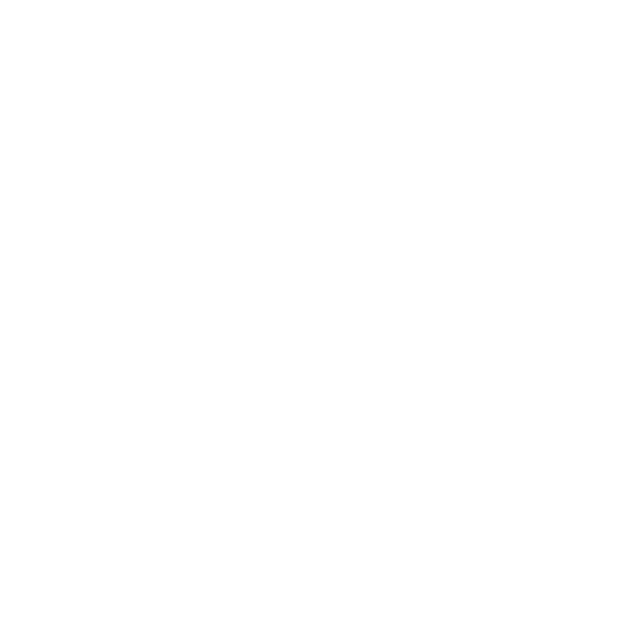
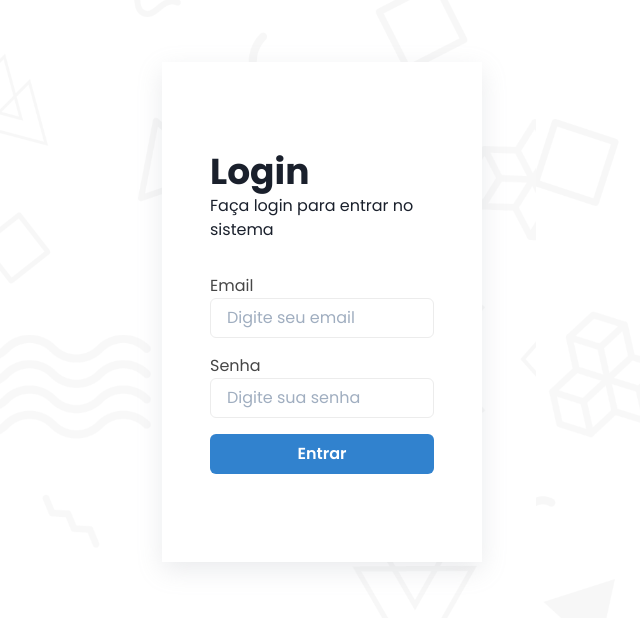
Before and after one commit to MATE85-Grupo4-20221/app-bdcp, a React (Create React App) app: page /entrar in a window 1280 px wide. Before the commit this address had no page. Shown: the part 200-818 px from the top of the page, without its empty margins (318-958 px from the left). Built offline with nearby package versions, Linux system fonts and the light colour scheme.

Commit message:
feat: added basic login form

```diff
--- a/src/components/Header/index.tsx
+++ b/src/components/Header/index.tsx
@@ -1,5 +1,6 @@
 import { Button, Heading, HStack } from '@chakra-ui/react'
 import React from 'react'
+import { Link } from 'react-router-dom'
 
 export interface HeaderProps {}
 
@@ -10,7 +11,9 @@
         Grupo 4
       </Heading>
 
-      <Button colorScheme='white'>Entrar</Button>
+      <Link to='/entrar'>
+        <Button colorScheme='white'>Entrar</Button>
+      </Link>
     </HStack>
   )
 }
--- /dev/null
+++ b/src/pages/LoginPage/index.tsx
@@ -0,0 +1,64 @@
+import React, { useState } from 'react'
+import { Input, Button, Heading } from '@chakra-ui/react'
+import './style.css'
+import { api } from 'services/api'
+
+async function login(email: string, password: string) {
+  const response = await api.post('/api/auth/login', { email, password })
+  console.log(response)
+}
+
+export const LoginPage: React.FC = () => {
+  const [email, setEmail] = useState('')
+  const [password, setPassword] = useState('')
+  const [loading, setLoanding] = useState(false)
+
+  const handleSubmit = async (e: React.FormEvent<HTMLFormElement>) => {
+    setLoanding(true)
+    e.preventDefault()
+    console.log({ email, password })
+    await login(email, password)
+    setLoanding(false)
+  }
+
+  return (
+    <section>
+      <div className='login-card'>
+        <div className='form-group'>
+          <div>
+            <Heading>Login</Heading>
+            <p>Faça login para entrar no sistema</p>
+          </div>
+          <form onSubmit={handleSubmit}>
+            <label htmlFor='email'>Email</label>
+            <Input
+              name='email'
+              type='email'
+              placeholder='Digite seu email'
+              size='md'
+              value={email}
+              onChange={e => setEmail(e.target.value)}
+            />
+            <label htmlFor='password'>Senha</label>
+            <Input
+              name='password'
+              type='password'
+              placeholder='Digite sua senha'
+              size='md'
+              value={password}
+              onChange={e => setPassword(e.target.value)}
+            />
+            <Button
+              disabled={loading}
+              isLoading={loading}
+              type='submit'
+              colorScheme='blue'
+            >
+              Entrar
+            </Button>
+          </form>
+        </div>
+      </div>
+    </section>
+  )
+}
--- /dev/null
+++ b/src/pages/LoginPage/style.css
@@ -0,0 +1,41 @@
+section {
+  width: 100vw;
+  height: 100%;
+  min-height: 1024px;
+  display: flex;
+  flex-direction: column;
+  justify-content: center;
+  align-items: center;
+  background-image: url('../../assets//images/background.svg');
+}
+
+.login-card {
+  display: flex;
+  width: 25vw;
+  min-height: 500px;
+  margin: auto;
+  justify-content: center;
+  align-items: center;
+  box-shadow: rgba(149, 157, 165, 0.2) 0px 8px 24px;
+  background-color: white;
+}
+
+.form-group {
+  display: flex;
+  flex-direction: column;
+  justify-content: center;
+  gap: 2rem;
+  margin: 3rem;
+}
+
+.form-group form input {
+  margin-bottom: 1rem;
+}
+
+label {
+  color: #464646;
+}
+
+.form-group form button {
+  width: 100%;
+}
--- a/src/routes.tsx
+++ b/src/routes.tsx
@@ -3,6 +3,7 @@
 
 import { Layout } from 'components/Layout'
 import { ComponentListPage, ComponentDetailsPage } from 'pages'
+import { LoginPage } from 'pages/LoginPage'
 
 export const AppRoutes: React.FC = () => {
   return (
@@ -15,6 +16,7 @@
             <Route path=':componentCode' element={<ComponentDetailsPage />} />
           </Route>
         </Route>
+        <Route path='/entrar' element={<LoginPage />} />
       </Routes>
     </Router>
   )
--- a/src/services/api.ts
+++ b/src/services/api.ts
@@ -1,7 +1,7 @@
 import axios from 'axios'
 
 const api = axios.create({
-  baseURL: 'http://localhost:3333/',
+  baseURL: 'http://localhost:5000/',
 })
 
 export { api }
```
Also changed, not shown: src/assets/images/background.svg (added), src/assets/images/image.svg (added).
